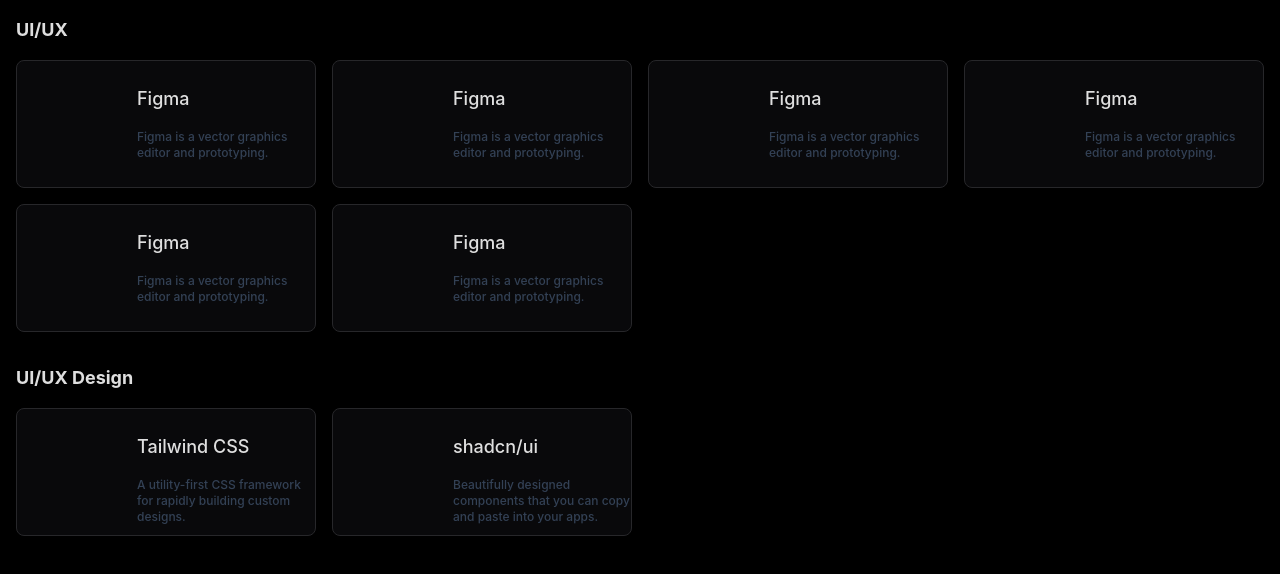
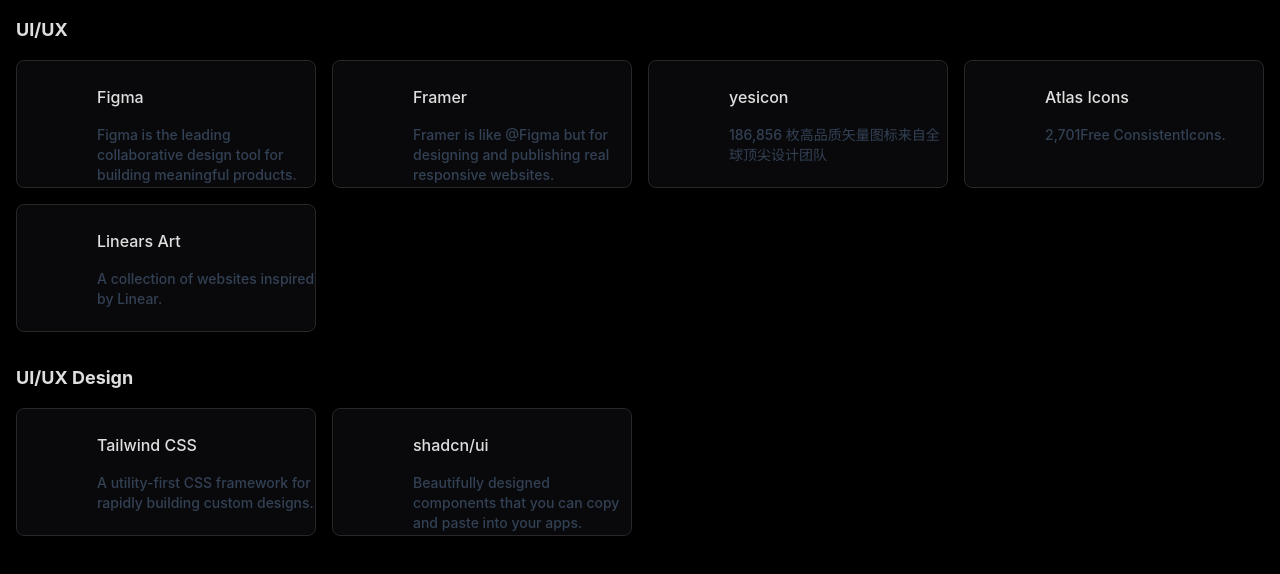
Before and after one commit to greycodee/navigation-site, a React (Vite) app: page / in a window 1280 px wide. Shown: the top 574 px of the page. Built offline with nearby package versions, Linux system fonts and the light colour scheme.

Commit message:
add data

```diff
--- a/src/components/Card.jsx
+++ b/src/components/Card.jsx
@@ -1,15 +1,15 @@
 export default function Card(props) {
   const {icon,title,desc} = props;
   return (
-    <figure className=" min-w-[18rem] rounded-lg h-32 border border-[#27272A] bg-[#09090B] flex space-x-2 hover:border-[#b5b5ba]">
-      <div className=" w-28 h-full flex justify-center items-center">
+    <figure className="pl-2 min-w-[18rem] rounded-lg h-32 border border-[#27272A] bg-[#09090B] flex space-x-2 hover:border-[#b5b5ba]">
+      <div className=" w-16 h-full flex justify-center items-center">
         <img src={icon} alt="" />
       </div>
       <div className="pt-6 text-left space-y-4 h-full flex-1">
         <blockquote>
-          <p className="text-lg font-medium">{title}</p>
+          <p className="font-medium">{title}</p>
         </blockquote>
-        <figcaption className="font-medium text-xs">
+        <figcaption className="font-medium text-sm">
           <div className=" text-slate-700 ">
             {desc}
           </div>
--- a/src/data/data.js
+++ b/src/data/data.js
@@ -4,39 +4,33 @@
         "urls":[
             {
                 "title":"Figma",
-                "url":"https://www.figma.com1/",
-                "icon":"https://www.figma.com/favicon.ico",
-                "desc":"Figma is a vector graphics editor and prototyping."
+                "url":"https://www.figma.com/",
+                "icon":"https://static.figma.com/app/icon/1/favicon.png",
+                "desc":"Figma is the leading collaborative design tool for building meaningful products."
             },
             {
-                "title":"Figma",
-                "url":"https://www.figma.com1/7",
-                "icon":"https://www.figma.com/favicon.ico",
-                "desc":"Figma is a vector graphics editor and prototyping."
+                "title":"Framer",
+                "url":"https://framer.com/",
+                "icon":"https://app.framerstatic.com/favicon-light@2x-HMWCNIXJ.png",
+                "desc":"Framer is like @Figma but for designing and publishing real responsive websites."
             },
             {
-                "title":"Figma",
-                "url":"https://www.figma.com1/6",
-                "icon":"https://www.figma.com/favicon.ico",
-                "desc":"Figma is a vector graphics editor and prototyping."
+                "title":"yesicon",
+                "url":"https://yesicon.app/",
+                "icon":"https://yesicon.app/favicon.svg",
+                "desc":"186,856 枚高品质矢量图标来自全球顶尖设计团队"
             },
             {
-                "title":"Figma",
-                "url":"https://www.figma.com15/",
-                "icon":"https://www.figma.com/favicon.ico",
-                "desc":"Figma is a vector graphics editor and prototyping."
+                "title":"Atlas Icons",
+                "url":"https://atlasicons.vectopus.com/",
+                "icon":"https://atlasicons.vectopus.com/favicon.ico",
+                "desc":"2,701Free ConsistentIcons."
             },
             {
-                "title":"Figma",
-                "url":"https://www.figma.com14/",
-                "icon":"https://www.figma.com/favicon.ico",
-                "desc":"Figma is a vector graphics editor and prototyping."
-            },
-            {
-                "title":"Figma",
-                "url":"https://www.figma.com13/",
-                "icon":"https://www.figma.com/favicon.ico",
-                "desc":"Figma is a vector graphics editor and prototyping."
+                "title":"Linears Art",
+                "url":"https://www.linears.art/",
+                "icon":"https://uploads-ssl.webflow.com/638a9c0b679b623167070829/6391a227ea7cec756f7c6f5d_favicon-32x32.png",
+                "desc":"A collection of websites inspired by Linear."
             }
         ]
     },
@@ -45,13 +39,13 @@
         "urls":[
             {
                 "title":"Tailwind CSS",
-                "url":"https://www.figma.com/12",
+                "url":"https://tailwindcss.com/",
                 "icon":"https://tailwindcss.com/favicons/favicon.ico",
                 "desc":"A utility-first CSS framework for rapidly building custom designs."
             },
             {
                 "title":"shadcn/ui",
-                "url":"https://www.figma.com/33",
+                "url":"https://ui.shadcn.com/",
                 "icon":"https://ui.shadcn.com/favicon.ico",
                 "desc":"Beautifully designed components that you can copy and paste into your apps."
             }
```
